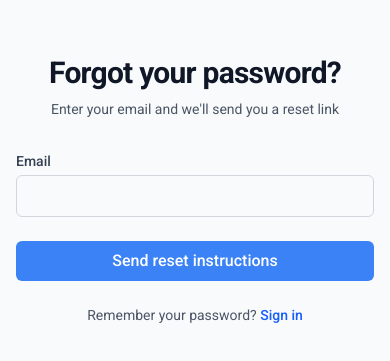
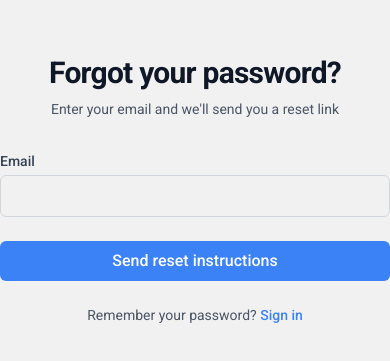
Before and after one commit to Biswajit-2600/medigal, a Next.js app: page /auth/forgot-password in a window 390 px wide. Shown: the part 263-624 px from the top of the page. Built offline with nearby package versions, Linux system fonts and the light colour scheme; no server answers.

Commit message:
modified some UI elements in the forgot password page

```diff
--- a/src/app/auth/forgot-password/page.tsx
+++ b/src/app/auth/forgot-password/page.tsx
@@ -5,7 +5,20 @@ export default async function ForgotPasswordPage() {
   await requireNoAuth();
 
   return (
-    <div className="flex min-h-screen items-center justify-center bg-gray-50 px-4 py-12 sm:px-6 lg:px-8">
+    <>
+      <style>{`
+        html::-webkit-scrollbar,
+        body::-webkit-scrollbar {
+          display: none;
+        }
+        html,
+        body {
+          scrollbar-width: none;
+          overflow: hidden;
+          height: 100vh;
+        }
+      `}</style>
+      <div className="bg-background-light h-screen overflow-hidden font-display flex items-center justify-center">
         <div className="w-full max-w-md space-y-8">
           <div className="text-center">
             <h1 className="text-3xl font-bold tracking-tight text-gray-900">
@@ -18,5 +31,6 @@ export default async function ForgotPasswordPage() {
           <ForgotPasswordForm />
         </div>
       </div>
+    </>
   );
 }
--- a/src/components/auth/ForgotPasswordForm.tsx
+++ b/src/components/auth/ForgotPasswordForm.tsx
@@ -73,15 +73,18 @@ export default function ForgotPasswordForm() {
         Send reset instructions
       </Button>
 
-      <p className="text-center text-sm text-gray-600">
+      <div className="text-center text-sm text-gray-600">
         Remember your password?{" "}
         <Link
           href="/auth/login"
-          className="font-medium text-blue-600 hover:text-blue-500"
+          className="font-medium relative transition-all duration-300 hover:text-blue-600 group inline-block"
+          style={{color: 'rgb(59 130 246 / var(--tw-bg-opacity, 1))'}}
         >
-          Sign in
+          <span className="relative z-10">Sign in</span>
+          <div className="absolute bottom-0 left-0 w-0 bg-gradient-to-r from-blue-500 to-blue-600 group-hover:w-full transition-all duration-300 ease-out" style={{height: '1px'}}></div>
+          <div className="absolute inset-0 bg-gradient-to-r from-blue-500/10 to-blue-600/10 rounded-md opacity-0 group-hover:opacity-100 transition-opacity duration-300 blur-sm"></div>
         </Link>
-      </p>
+      </div>
     </form>
   );
 }
```
Lines whose indentation alone changed are shown as unchanged.
